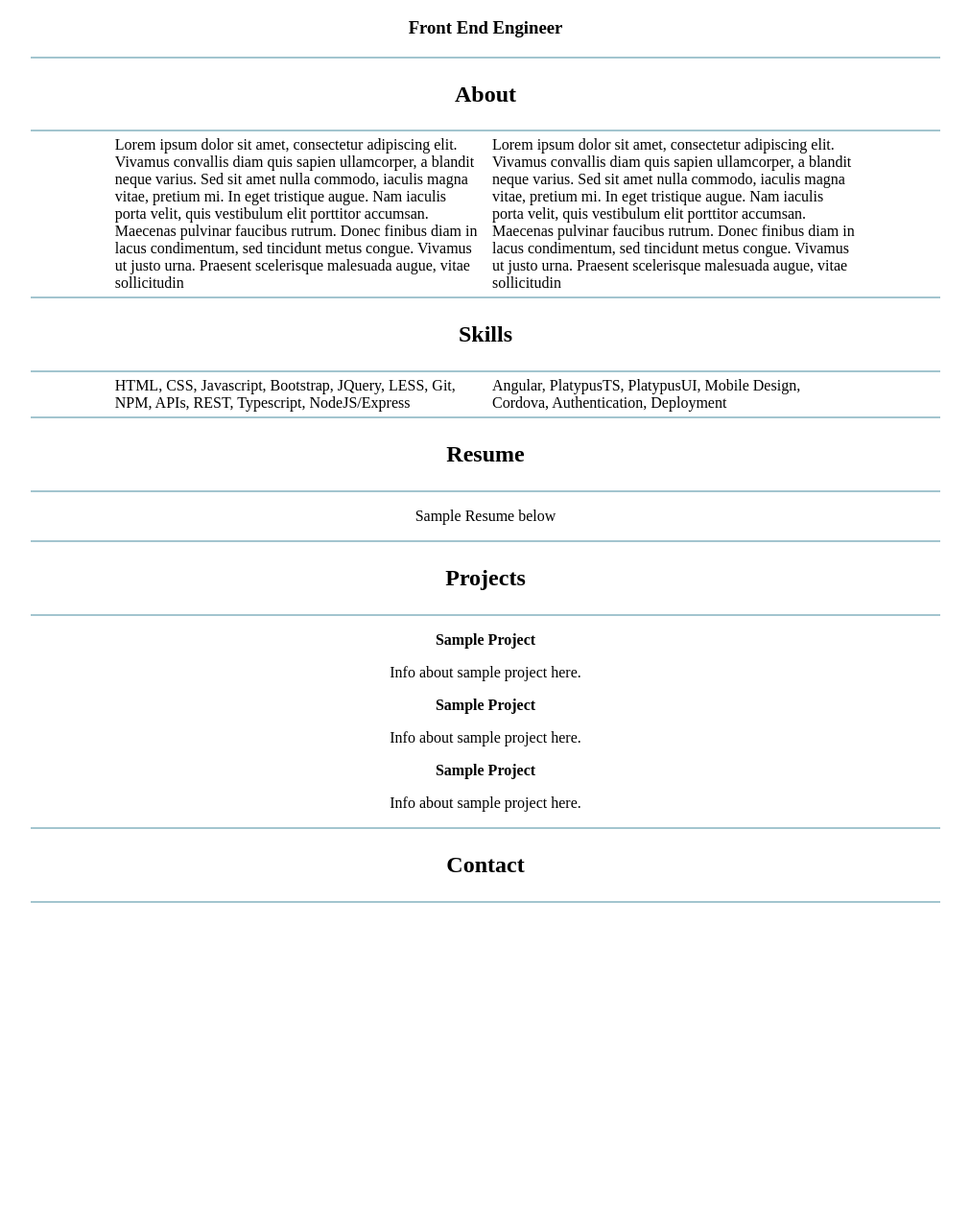
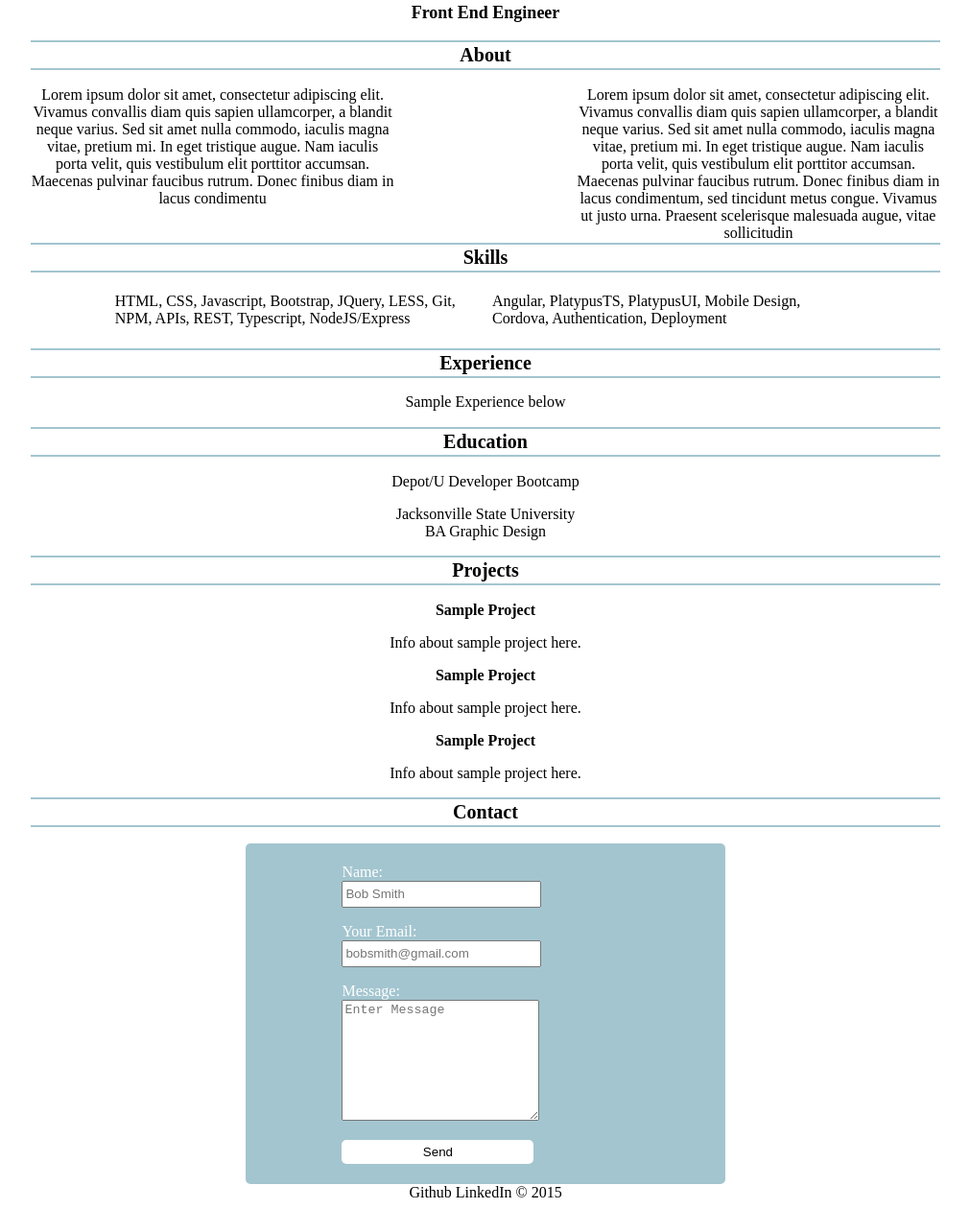
Before and after one commit to Bcaskey/Day_1, a plain HTML site: page index.html in a window 1280 px wide. Shown: the part 120-1380 px from the top of the page at 96% size, without its empty margins (134-1145 px from the left). Before the commit the page ends 1069 px from the top, so only its background shows below. Drawn offline with Linux system fonts and the light colour scheme.

Commit message:
Adding updated code

```diff
--- a/css/style.css
+++ b/css/style.css
@@ -25,19 +25,23 @@ header li a{
     text-align: center;
 }
 
-section {
-    padding-top: 4px;
-    padding-bottom: 4px;
+h1 {
+    text-align: center;
+    font-size: 26px;
+}
+
+h2 {
+    text-align: center;
+    font-size: 20px;
+    padding-top: 2px;
+    padding-bottom: 2px;
     border-top: 2px solid #a3c5cf;
     border-bottom: 2px solid #a3c5cf;
 }
 
-h1 {
-    text-align: center;
-}
-
 h3 {
     text-align: center;
+    font-size: 18px;
 }
 
 .dbl_col {
@@ -47,3 +51,50 @@ h3 {
     padding: 5px;
     text-align: left;
 }
+
+.left_para {
+    float: left;
+    width: 40%;
+}
+
+.right_para {
+    float: right;
+    width: 40%
+}
+
+.clear {
+    clear: both;
+}
+
+.contact_box {
+    background-color: #a3c5cf;
+    width: 40%;
+    padding: 5px 20px 5px 100px;
+    text-align: left;
+    margin: auto;
+    color: #ffffff;
+    -webkit-border-radius: 5px;
+    border-radius: 5px;
+}
+
+.submit_btn {
+    padding:5px 15px;
+    background: #fff;
+    width: 200px;
+    border:0 none;
+    cursor:pointer;
+    -webkit-border-radius: 5px;
+    border-radius: 5px;
+}
+
+.text_box_style {
+    width: 200px;
+	height: 120px;
+	padding: 2px;
+}
+
+.text_label_style {
+    width: 200px;
+	height: 20px;
+	padding: 2px;
+}
--- a/index.html
+++ b/index.html
@@ -11,7 +11,8 @@
 			<ul>
 				<li><a href="#about">About</a></li>
 				<li><a href="#skills">Skills</a></li>
-				<li><a href="#resume">Resume</a></li>
+				<li><a href="#experience">Experience</a></li>
+                <li><a href="#education">Education</a></li>
                 <li><a href="#projects">Projects</a></li>
                 <li><a href="#contact">Contact</a></li>
 			</ul>
@@ -21,27 +22,34 @@
             <h3>Front End Engineer</h3>
             <!-- Section start for areas about myself -->
             <section id="about">
-                <h1>About</h1>
+                <h2>About</h2>
             </section>
-                <div class="dbl_col">Lorem ipsum dolor sit amet, consectetur adipiscing elit. Vivamus convallis diam quis sapien ullamcorper, a blandit neque varius. Sed sit amet nulla commodo, iaculis magna vitae, pretium mi. In eget tristique augue. Nam iaculis porta velit, quis vestibulum elit porttitor accumsan. Maecenas pulvinar faucibus rutrum. Donec finibus diam in lacus condimentum, sed tincidunt metus congue. Vivamus ut justo urna. Praesent scelerisque malesuada augue, vitae sollicitudin
+                <div class="left_para">Lorem ipsum dolor sit amet, consectetur adipiscing elit. Vivamus convallis diam quis sapien ullamcorper, a blandit neque varius. Sed sit amet nulla commodo, iaculis magna vitae, pretium mi. In eget tristique augue. Nam iaculis porta velit, quis vestibulum elit porttitor accumsan. Maecenas pulvinar faucibus rutrum. Donec finibus diam in lacus condimentu
                 </div>
-                <div class="dbl_col">Lorem ipsum dolor sit amet, consectetur adipiscing elit. Vivamus convallis diam quis sapien ullamcorper, a blandit neque varius. Sed sit amet nulla commodo, iaculis magna vitae, pretium mi. In eget tristique augue. Nam iaculis porta velit, quis vestibulum elit porttitor accumsan. Maecenas pulvinar faucibus rutrum. Donec finibus diam in lacus condimentum, sed tincidunt metus congue. Vivamus ut justo urna. Praesent scelerisque malesuada augue, vitae sollicitudin
+                <div class="right_para ">Lorem ipsum dolor sit amet, consectetur adipiscing elit. Vivamus convallis diam quis sapien ullamcorper, a blandit neque varius. Sed sit amet nulla commodo, iaculis magna vitae, pretium mi. In eget tristique augue. Nam iaculis porta velit, quis vestibulum elit porttitor accumsan. Maecenas pulvinar faucibus rutrum. Donec finibus diam in lacus condimentum, sed tincidunt metus congue. Vivamus ut justo urna. Praesent scelerisque malesuada augue, vitae sollicitudin
                 </div>
+                <p class="clear"></p>
 
             <section id="skills">
-                    <h1>Skills</h1>
+                    <h2>Skills</h2>
             </section>
                 <div class="dbl_col">HTML, CSS, Javascript, Bootstrap, JQuery, LESS, Git, NPM, APIs, REST, Typescript, NodeJS/Express
                 </div>
 
                 <div class="dbl_col">Angular, PlatypusTS, PlatypusUI, Mobile Design, Cordova, Authentication, Deployment
                 </div>
-            <section id="resume">
-                    <h1>Resume</h1>
+            <section id="experience">
+                    <h2>Experience</h2>
             </section>
-            <p>Sample Resume below</p>
+            <p>Sample Experience below</p>
+            <section id="education">
+                    <h2>Education</h2>
+            </section>
+            <p>Depot/U Developer Bootcamp</p>
+            <p>Jacksonville State University<br>
+            BA Graphic Design</p>
             <section id="projects">
-                    <h1>Projects</h1>
+                    <h2>Projects</h2>
             </section>
             <p><strong>Sample Project</strong></p>
             <p>Info about sample project here.</p>
@@ -51,8 +59,30 @@
             <p>Info about sample project here.</p>
 
             <section id="contact">
-                    <h1>Contact</h1>
+                    <h2>Contact</h2>
             </section>
+            <form class="contact_box">
+                <p>
+                <label>Name:</label><br>
+				<input type="text"  class="text_label_style" placeholder="Bob Smith" required>
+                </p>
+
+                <p><label> Your Email:</label><br>
+                <input type="email" class="text_label_style"  placeholder="bobsmith@gmail.com" required>
+                </p>
+
+                <p><label>Message: </label><br>
+				<textarea class="text_box_style" placeholder="Enter Message"></textarea>
+                </p>
+
+                <p>
+                <input type="submit" class="submit_btn" value="Send" id="submit">
+                </p>
+
+
+		  	</form>
+
+            <footer>Github LinkedIn &copy; 2015</footer>
         </div>
   </body>
 </html>
```
